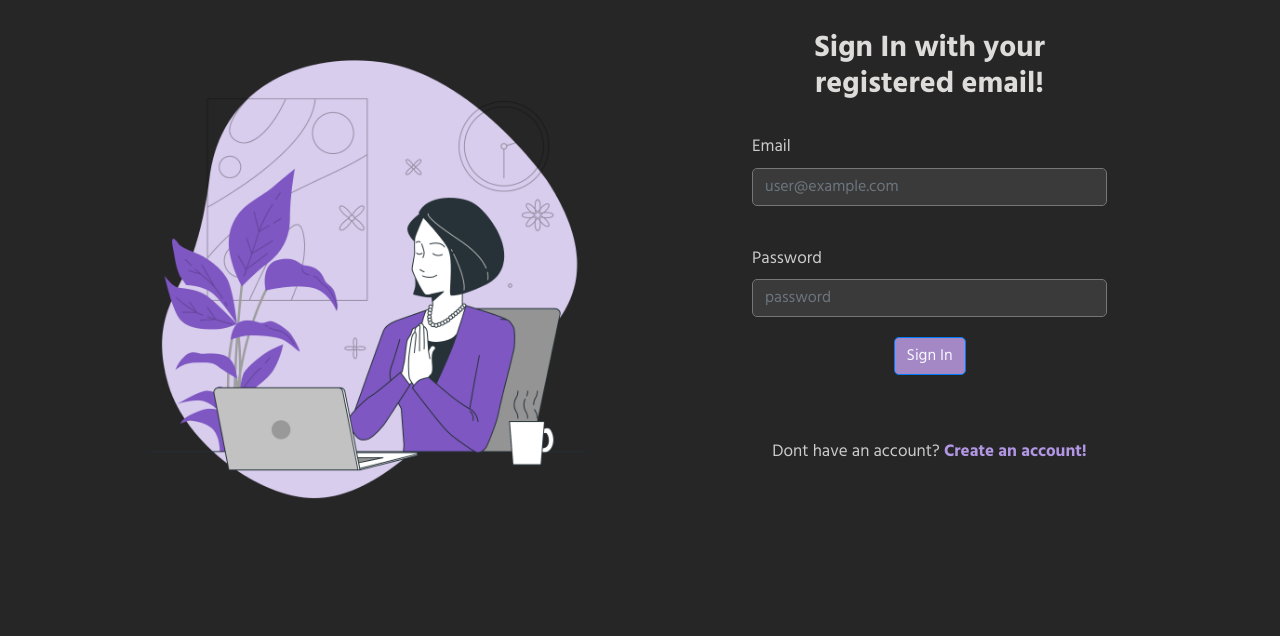
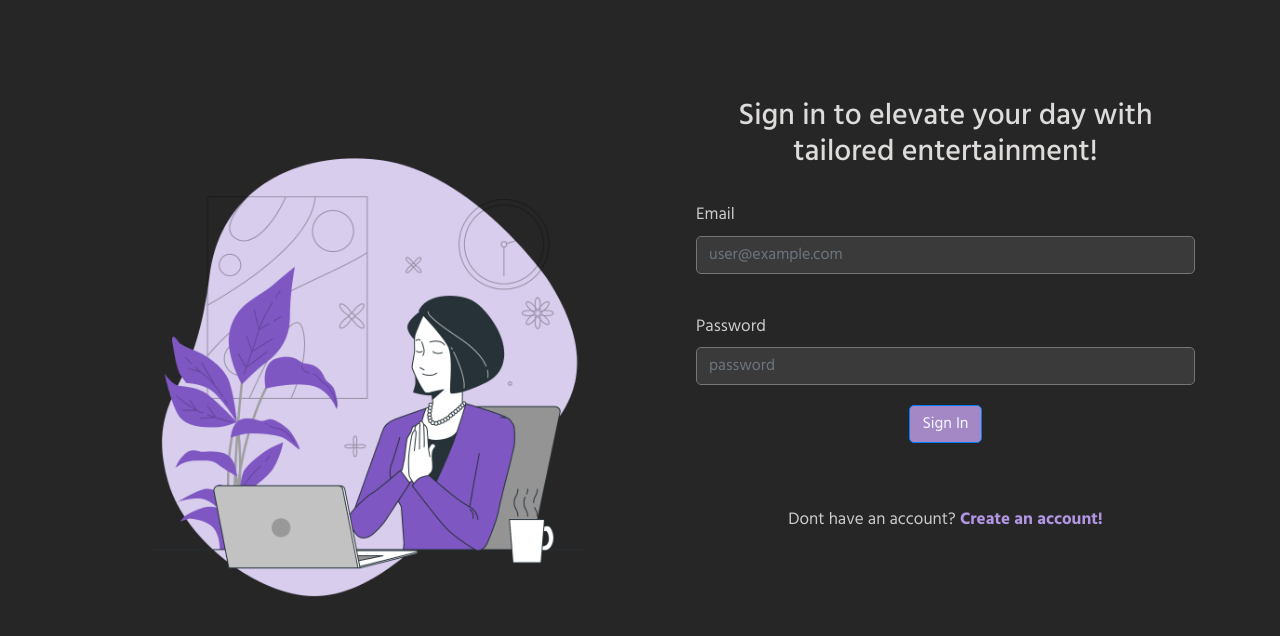
Before and after one commit to imGaurav3/295b_final_project, a React (Create React App) app in the folder frontend/: page /login in a window 1280 px wide. Shown: the top 636 px of the page. Built offline with nearby package versions, Linux system fonts and the light colour scheme.

Commit message:
Login page: fix remaining theme and spacing issues

```diff
--- a/frontend/src/App.css
+++ b/frontend/src/App.css
@@ -139,6 +139,11 @@ body {
   font-style: normal;;
 }
 
+.login-form-right{
+  padding-right: 10px;
+  padding-top: 50px;
+}
+
 .signup-page {
   background-color: #272626;
   font-family: "Hind", sans-serif;
@@ -148,7 +153,7 @@ body {
 
 .signup-form-left{
   padding-right: 10px;
-  padding-top: 10px;
+  padding-top: 50px;
 }
 
 .bookheading {
--- a/frontend/src/components/Login/Login.js
+++ b/frontend/src/components/Login/Login.js
@@ -85,7 +85,8 @@ class Login extends PureComponent {
       <MDBContainer className='Auth-form-container login-page'>
         {redirectVar}
         <MDBRow>
-          <MDBCol col='6' className='mb-5'>
+          <br></br>
+          <MDBCol col='6' className='mb-5 my-5 login-form-right'>
             <div className='text-white px-3 py-4 p-md-5'>
               <img
                 src={pic}
@@ -94,14 +95,14 @@ class Login extends PureComponent {
               />
             </div>
           </MDBCol>
-          <MDBCol col='6' className='mb-5 Auth-form'>
+          <MDBCol col='6' className='mb-5 my-5 login-form-right'>
             {/* <form className='Auth-form'> */}
-            <div className='Auth-form-content'>
+            {/* <div className='Auth-form-content'> */}
               <div className='text-center'>
                 {/* <img src={logo} style={{ width: '185px' }} alt='logo' /> */}
-                <h3 className='bookheading'>
-                  <b>Sign In with your registered email!</b>
-                </h3>
+                <h1 className='bookheading'>
+                  Sign in to elevate your day with tailored entertainment!
+                </h1>
               </div>
 
               <br></br>
@@ -173,7 +174,7 @@ class Login extends PureComponent {
                     </a>
                   </p>
                 </div> */}
-            </div>
+            {/* </div> */}
             {/* </form> */}
           </MDBCol>
         </MDBRow>
```
